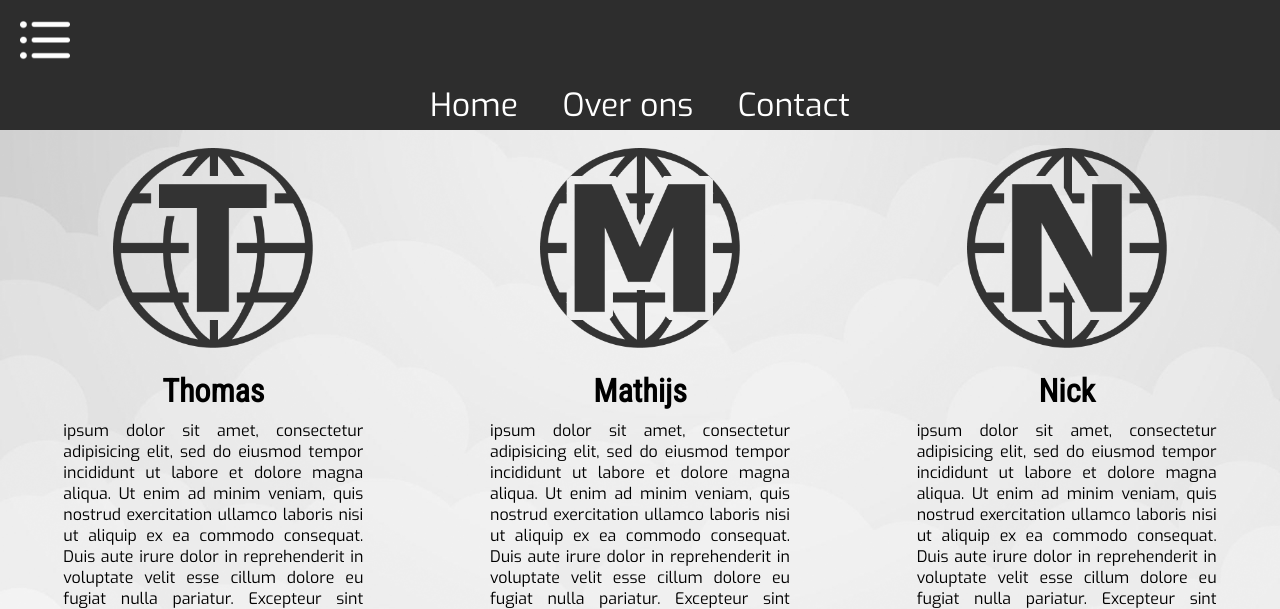
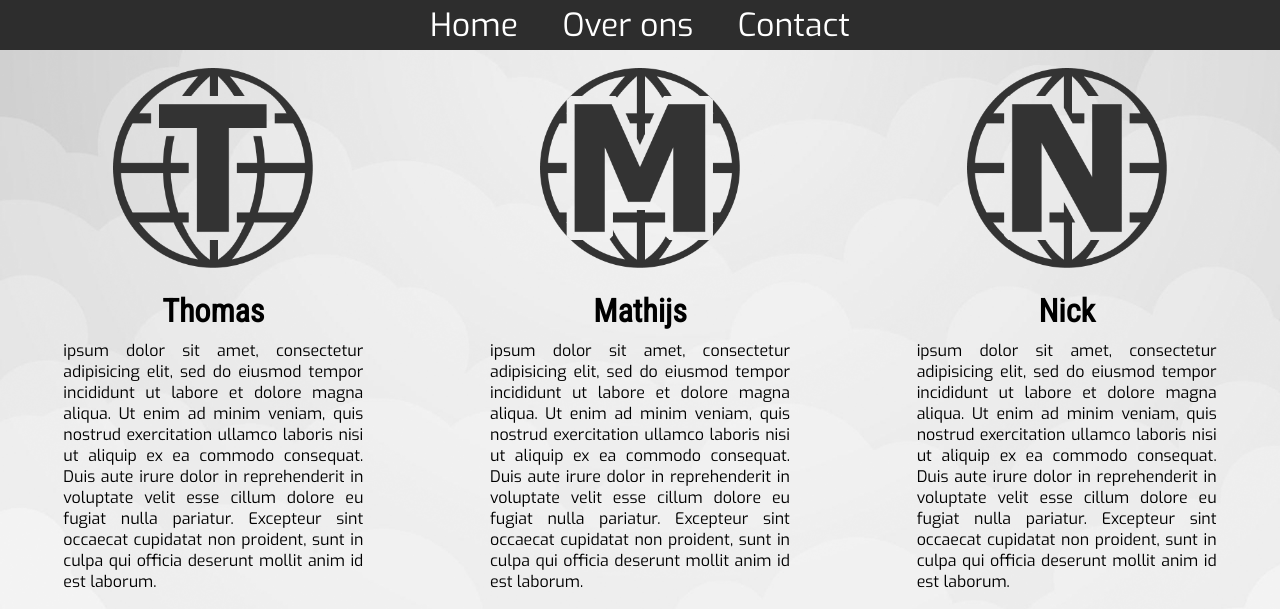
Before and after one commit to ThomasVanRijn/TMN-Web, a PHP site: page /over_ons.html in a window 1280 px wide. Shown: the part 200-809 px from the top of the page. Run offline with PHP 8.4, Linux system fonts and the light colour scheme.

Commit message:
navigatie bug gefixt

```diff
--- a/css/over_ons.css
+++ b/css/over_ons.css
@@ -59,7 +59,7 @@ nav img.menu {
   width: 50px;
   background-color: #2d2d2d;
   padding: 15px 20px;
-  display: block;
+  display: none;
 }
 nav #content{
   background-color: rgba(45,45, 45, 1);
```
